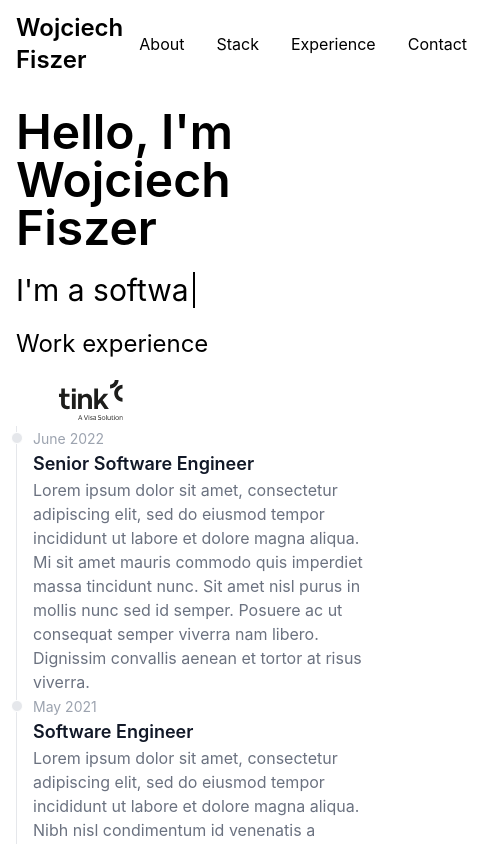
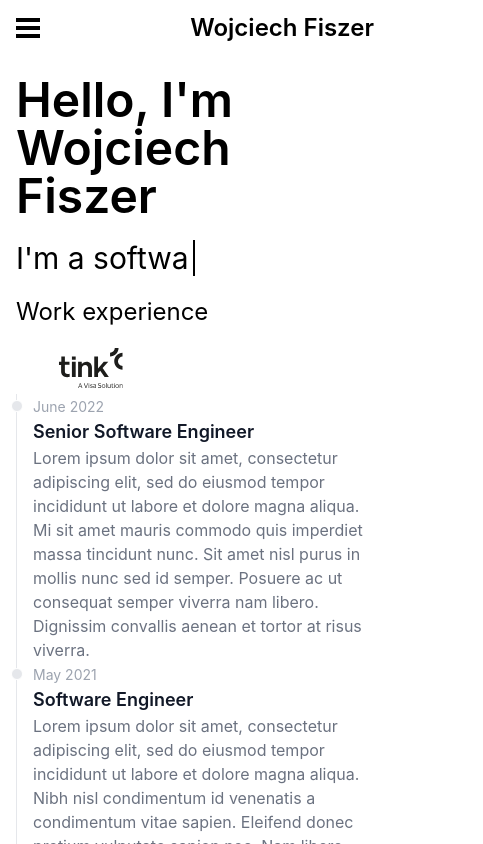
Before and after one commit to wojciech-fiszer/wojciech-fiszer-website, a Next.js app: page / in a window 390 px wide. Shown: the top 844 px of the page, 483 px wide, since content can reach past the window. Built offline with nearby package versions, Linux system fonts and the light colour scheme.

Commit message:
Added hamburger menu for small screens

```diff
--- a/components/header.tsx
+++ b/components/header.tsx
@@ -1,4 +1,4 @@
-import React from 'react'
+import React, { useState } from 'react'
 import Link from 'next/link'
 
 type Props = {}
@@ -14,15 +14,26 @@ const links: {
 ]
 
 export default function Header({}: Props): JSX.Element {
+  const [open, setOpen] = useState(false)
+
   return (
-    <header className="container mx-auto md:px-8 px-4 max-w-[1000px] flex justify-between">
+    <header className="container mx-auto md:px-8 px-4 max-w-[1000px]">
+      <div className="flex justify-between">
+        <button
+          className="flex md:hidden flex-col justify-center"
+          onClick={() => setOpen((prevState) => !prevState)}
+        >
+          <div className="bg-black h-1 w-6" />
+          <div className="bg-black h-1 w-6 mt-1" />
+          <div className="bg-black h-1 w-6 mt-1" />
+        </button>
         <h1 className="text-2xl font-semibold py-3">Wojciech Fiszer</h1>
-      <nav className="flex items-center">
-        <ul className="flex h-full items-center">
+        <nav className="hidden sm:flex items-center">
+          <ul className="flex">
             {links.map(({ text, href }) => (
-            <li key={text} className="flex h-full items-center">
+              <li key={text}>
                 <Link href={href}>
-                <a className="flex items-center py-2 px-4 rounded-full hover:bg-gray-100 hover:text-gray-800">
+                  <a className="flex py-2 px-4 rounded-full hover:bg-gray-100 hover:text-gray-800">
                     {text}
                   </a>
                 </Link>
@@ -30,6 +41,22 @@ export default function Header({}: Props): JSX.Element {
             ))}
           </ul>
         </nav>
+      </div>
+      {open && (
+        <nav className="md:hidden">
+          <ul>
+            {links.map(({ text, href }) => (
+              <li key={text}>
+                <Link href={href}>
+                  <a className="flex w-full py-2 px-4 rounded-full hover:bg-gray-100 hover:text-gray-800">
+                    {text}
+                  </a>
+                </Link>
+              </li>
+            ))}
+          </ul>
+        </nav>
+      )}
     </header>
   )
 }
```
Lines whose indentation alone changed are shown as unchanged.
